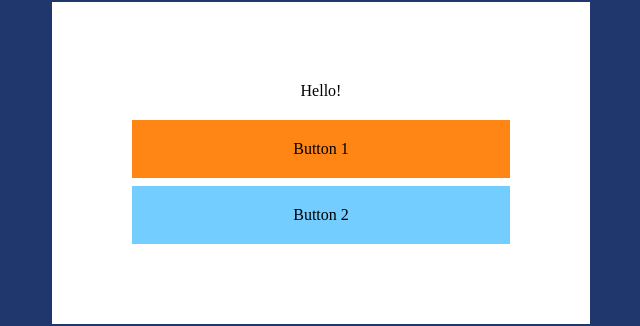
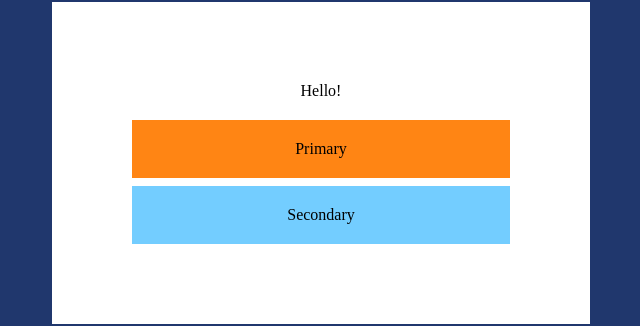
Before and after one commit to reddphantom/gm-design-tokens-poc, a plain HTML site: page index.html in a window 1280 px wide. Shown: the part 86-412 px from the top of the page, 319-959 px from the left. Drawn offline with Linux system fonts and the light colour scheme.

Commit message:
Update index.html

```diff
--- a/index.html
+++ b/index.html
@@ -14,8 +14,8 @@
 <body style="background-color: var(--color-black-80)">
 	<div align="center" class="wrapper">
 		<div align="center" class="card">Hello!
-			<div class="button">Button 1</div>
-			<div class="button2">Button 2</div>
+			<div class="button">Primary</div>
+			<div class="button2">Secondary</div>
 		</div>
 	</div>
 </body>
```
